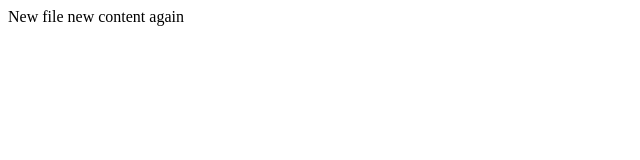
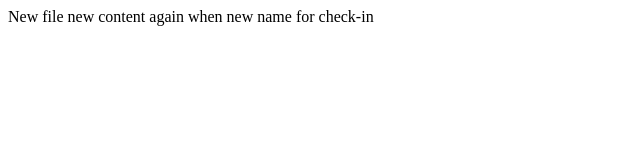
Before and after one commit to reubferns/hello-world, a plain HTML site: page Index.html in a window 1280 px wide. Shown: the whole page, without its empty margins (0-640 px from the left). Drawn offline with Linux system fonts and the light colour scheme.

Commit message:
checking check-in name

```diff
--- a/Index.html
+++ b/Index.html
@@ -1,4 +1,4 @@
 <html>
 	<head> New file </head>
-	<body> new content again </body>
+	<body> new content again when new name for check-in </body>
 </html>
```
